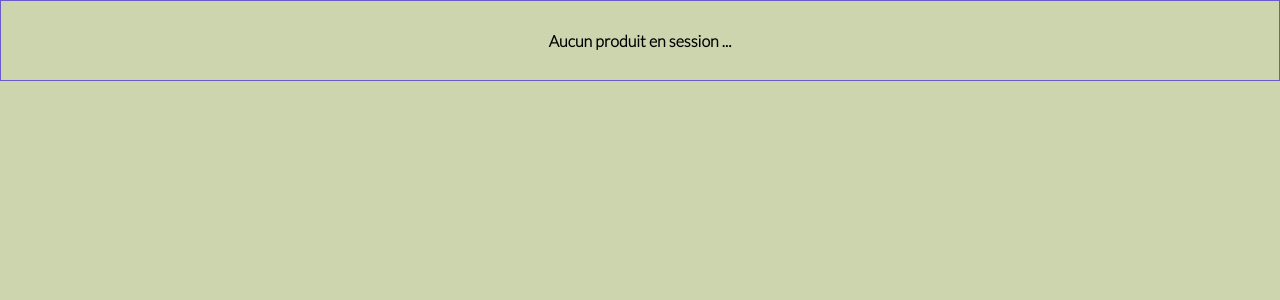
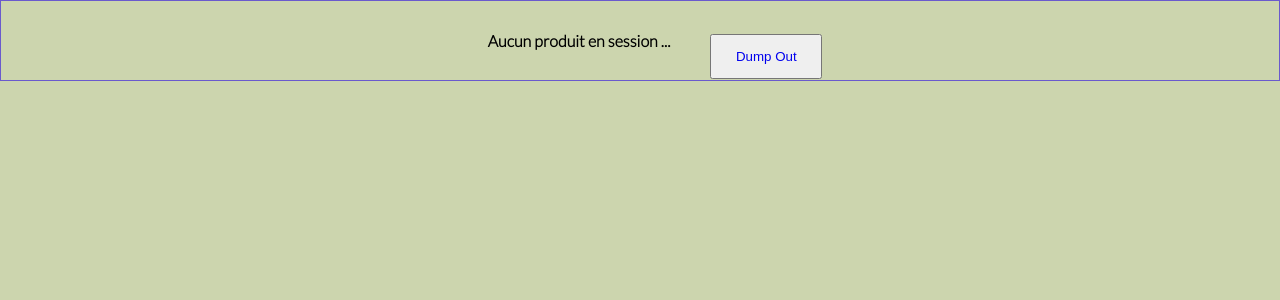
Before and after one commit to Bazurogg/1st_Appli---PHP, a PHP site: page /recap.php in a window 1280 px wide. Shown: the part 44-344 px from the top of the page. Run offline with PHP 8.4, Linux system fonts and the light colour scheme.

Commit message:
Adding dump out button

```diff
--- a/recap.php
+++ b/recap.php
@@ -88,7 +88,7 @@
 
         }
 
-        echo "<p>".$allQtt." <-- Voilà la quantité total de produits en sessio"."</p>";
+        echo "<p>".$allQtt." <-- Quantité total de produits en session"."</p>";
 
         echo "<tr>",
                 "<td colspan=4>Total général : </td>",
@@ -104,7 +104,7 @@
 
 ?>
 
-
+<button id="dump-out" type="button"><a class="dumping" href="./traitement.php?action=delete">Dump Out</a></button>
 
 </div>
 
--- a/style.css
+++ b/style.css
@@ -165,3 +165,14 @@ td.qtt-rows{
 .my-table tbody tr:last-of-type {
     border-bottom: 2px solid #474d34;
 }
+
+#dump-out{
+    margin-top: 33px;
+    margin-left: 10px;
+    height: 45px;
+    width: 112px;
+}
+
+.dumping{
+    text-decoration: none;
+}
```
Also changed, not shown: traitement.php (+12 -0 lines).
